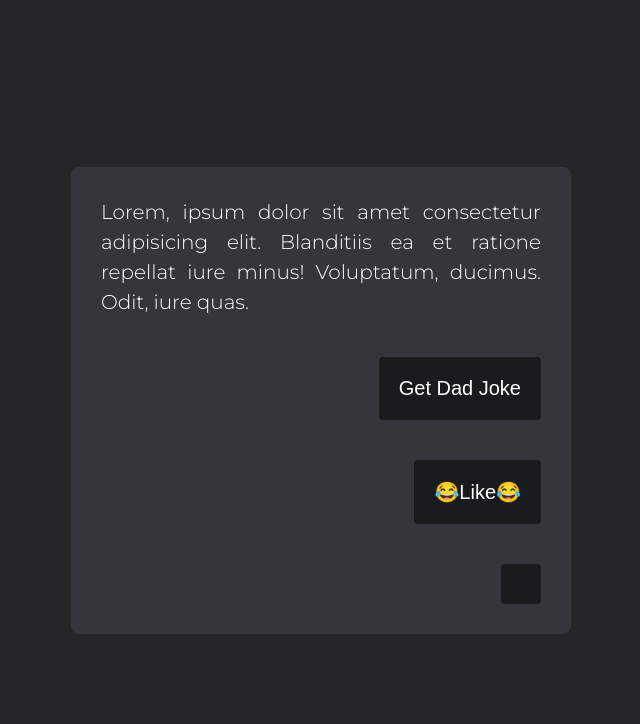
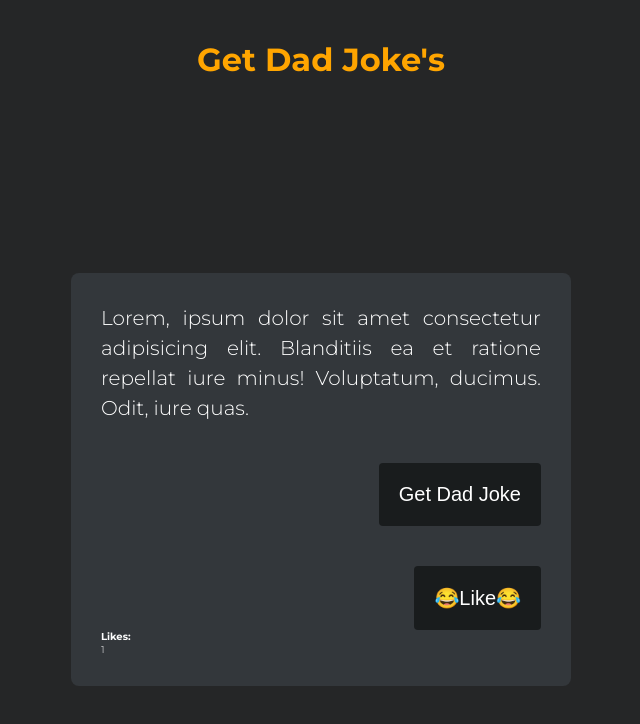
Before and after one commit to OmarJarvis/dad-jokes, a plain HTML site: page index.html in a window 1280 px wide. Both pictures are taken after a click on the button "😂Like😂". Shown: the whole page, without its empty margins (319-959 px from the left). Drawn offline with Linux system fonts and the light colour scheme; no server answers.

Commit message:
Complete assignments

```diff
--- a/index.css
+++ b/index.css
@@ -1,3 +1,4 @@
+
 @import url("https://fonts.googleapis.com/css2?family=Montserrat:wght@300;700&display=swap");
 @import url("https://fonts.googleapis.com/css2?family=Open+Sans:wght@600&display=swap");
 * {
@@ -57,12 +58,11 @@ button {
   align-self: flex-end;
 }
 
-.like{
+body h1 {
+  padding-top: 40px;
+  color: orange;
+  text-align: center;
+  font-size: xx-large;
 
 
 }
-
-.container{
-
-
-}
--- a/index.html
+++ b/index.html
@@ -1,25 +1,34 @@
 <!DOCTYPE html>
 <html>
+
 <head>
     <meta charset="UTF-8">
     <meta name="viewport" content="width=device-width, initial-scale=1.0">
     <title>Get Dad Jokes</title>
     <link rel="stylesheet" href="./index.css">
 </head>
+
 <body>
+    <h1>Get Dad Joke's</h1>
     <section>
+
         <div class="container">
             <!-- Part of the API -->
-            <div class="joke"><p>Lorem, ipsum dolor sit amet consectetur adipisicing elit. Blanditiis ea et ratione repellat iure minus! Voluptatum, ducimus. Odit, iure quas.</p></div>
+            <div class="joke">
+                <p>Lorem, ipsum dolor sit amet consectetur adipisicing elit. Blanditiis ea et ratione repellat iure
+                    minus! Voluptatum, ducimus. Odit, iure quas.</p>
+            </div>
             <button>Get Dad Joke</button>
             <audio id="myAudio">
                 <source src="./Audio/Funny-Laugh-A2-www.fesliyanstudios.com.mp3" type="audio/ogg">
             </audio>
 
-            <button class="like" onclick="playAudio()" type="button">😂Like😂</button>
-            <button class="counter" onclick="pauseAudio()" type="button"></button>
+            <button id="like" onclick="playAudio()" type="button">😂Like😂</button>
+            <h4>Likes:  </h4>
+            <div id="counter">0</div>
         </div>
     </section>
     <script src="index.js"></script>
 </body>
+
 </html>
--- a/index.js
+++ b/index.js
@@ -1,20 +1,21 @@
 const button = document.querySelector(".container button");
 const jokeText = document.querySelector(".container p");
-document.addEventListener("DOMContentLoaded", getJoke);
+button.addEventListener("click", getJoke);
 
 const audio = document.getElementById("myAudio");
-const counter = document.getElementById("counter");
+const like = document.getElementById('like')
+const count = document.getElementById('counter');
+like.addEventListener('click', myfunction)
 
-button.addEventListener("click", getJoke);
-audio.addEventListener("click", likeCount)
-
+function myfunction() {
+      count.innerHTML = parseInt(count.innerHTML) +1;
+    }
 
 async function getJoke() {
     const jokeData = await fetch('https://icanhazdadjoke.com/', {
         headers: {
             'Accept': 'application/json'
         }
-
     });
     const jokeObj = await jokeData.json();
     jokeText.innerHTML = jokeObj.joke;
@@ -23,8 +24,3 @@ async function getJoke() {
 function playAudio() {
   audio.play();
 }
-
-function likeCount() {
-  counter.innerHTML = 0
-  counter++
-}
```
